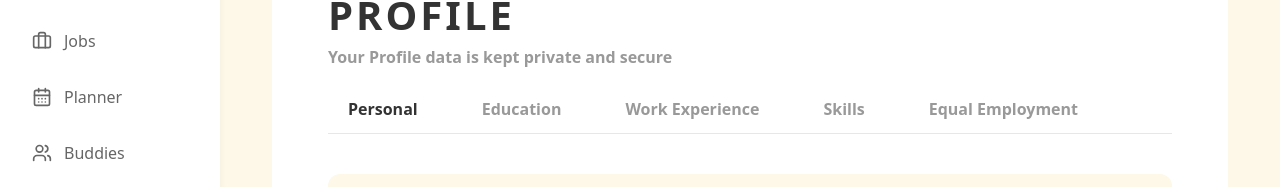
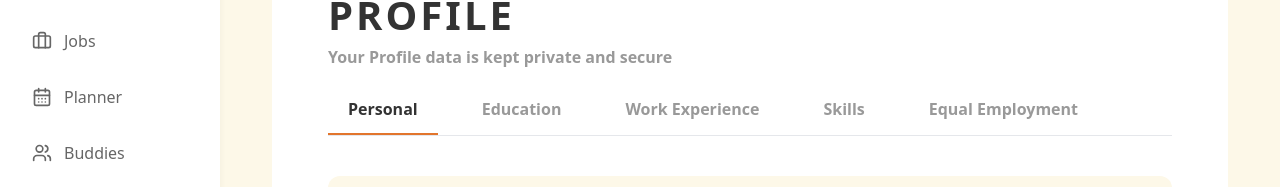
Before and after one commit to maranzas89/portfolio, a Next.js app: page /ai-explorations/jobhatch/profile in a window 1280 px wide. Shown: the part 179-366 px from the top of the page. Built offline with nearby package versions, Linux system fonts and the light colour scheme.

Commit message:
test deploy update

```diff
--- a/app/ai-explorations/jobhatch/(app)/profile/page.tsx
+++ b/app/ai-explorations/jobhatch/(app)/profile/page.tsx
@@ -87,12 +87,13 @@ export default function ProfilePage() {
           <p className="text-base font-semibold text-[#999] mb-4">
             Your Profile data is kept private and secure
           </p>
-          <div ref={tabBarRef} className="flex gap-3 sm:gap-4 lg:gap-6 border-b border-gray-200 overflow-x-auto whitespace-nowrap scrollbar-hide" style={{ scrollbarWidth: 'none' }}>
+          <div ref={tabBarRef} className="relative border-b border-gray-200 hidden sm:block">
+            <div className="flex gap-3 sm:gap-4 lg:gap-6 overflow-x-auto whitespace-nowrap scrollbar-hide" style={{ scrollbarWidth: 'none' }}>
               {TABS.map((tab) => (
                 <button
                   key={tab.anchor}
                   onClick={() => { setActiveTab(tab.anchor); scrollToSection(tab.anchor); }}
-                className={`px-3 sm:px-4 lg:px-5 py-3 text-sm sm:text-base font-black transition border-b-2 -mb-[2px] cursor-pointer shrink-0 ${
+                  className={`px-3 sm:px-4 lg:px-5 py-3 text-sm sm:text-base font-black transition border-b-[3px] -mb-px cursor-pointer shrink-0 ${
                     activeTab === tab.anchor
                       ? "border-[#e2752c] text-[#333]"
                       : "border-transparent text-[#999] hover:text-[#e2752c]"
@@ -101,6 +102,7 @@ export default function ProfilePage() {
                   {tab.label}
                 </button>
               ))}
+            </div>
           </div>
         </div>
 
```
Lines whose indentation alone changed are shown as unchanged.
